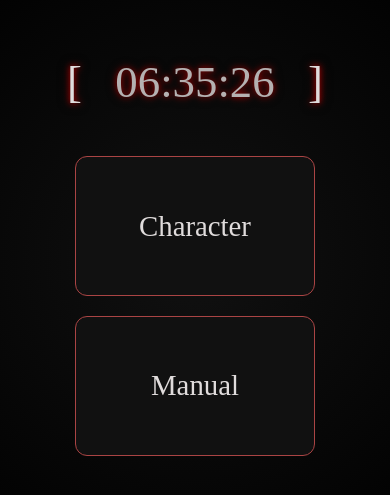
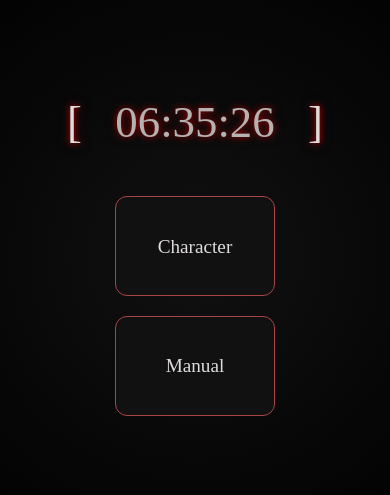
Before and after one commit to KJW-623/YOURCAST, a React (Create React App) app: page /home in a window 390 px wide. Shown: the part 165-660 px from the top of the page. Built offline with nearby package versions, Linux system fonts and the light colour scheme; a web font is replaced by a local one.

Commit message:
css 화면 조정

```diff
--- a/src/Home/Home.css
+++ b/src/Home/Home.css
@@ -21,7 +21,7 @@ body {
     flex-direction: column;
     align-items: center;
     justify-content: center;
-    height: 100vh;
+    min-height: 100svh;
     padding: 1rem;
     background: radial-gradient(circle, #111 0%, #000 80%);
 }
@@ -92,8 +92,8 @@ body {
 }
 
 .widget-card {
-    width: 240px;
-    height: 140px;
+    width: clamp(160px, 30vw, 240px);
+    height: clamp(100px, 18vw, 140px);
     padding: 10px;
     background-color: #111;
     border: 1px solid #aa4444;
@@ -103,7 +103,7 @@ body {
     align-items: center;
     justify-content: center;
 
-    font-size: 1.8rem;
+    font-size: clamp(1.2rem, 3vw, 1.8rem);
     text-align: center;
     line-height: 1.2;
     box-sizing: border-box;
```
